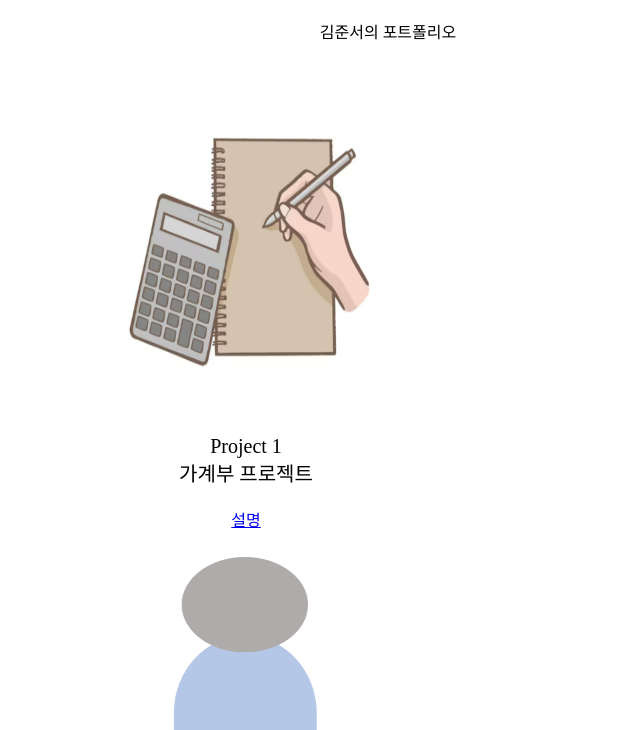
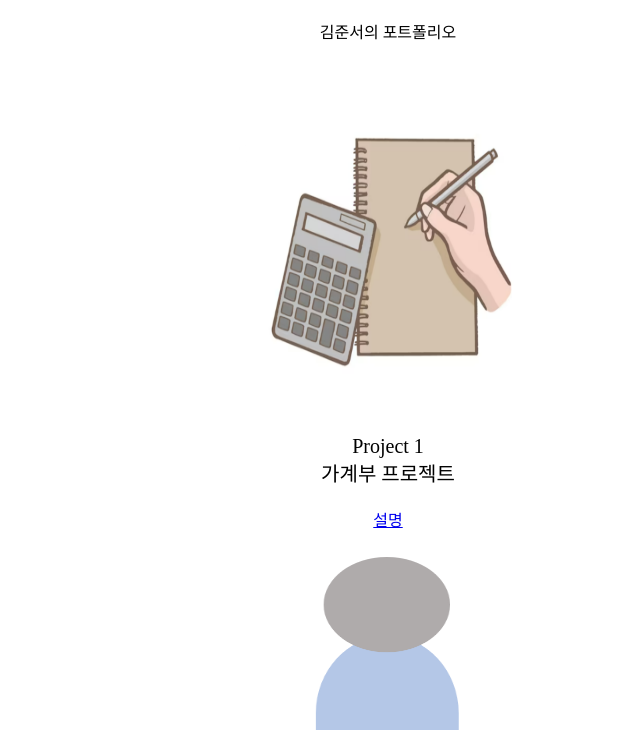
Before and after one commit to jacknafa/jacknafa.github.io, a plain HTML site: page index.html in a window 1280 px wide. Shown: the part 70-800 px from the top of the page, without its empty margins (252-892 px from the left). Drawn offline with Linux system fonts and the light colour scheme.

Commit message:
img commit2

```diff
--- a/index.html
+++ b/index.html
@@ -14,8 +14,7 @@
             }
 
             .project{
-                float: left;
-                margin-left:340px;
+
                 text-align: center;
             }
 
```
